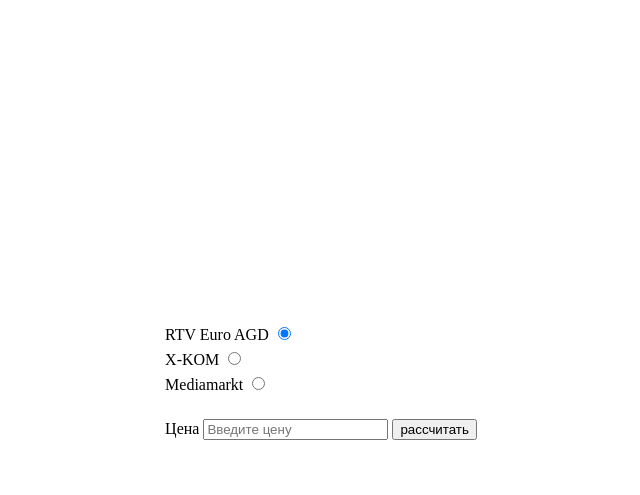
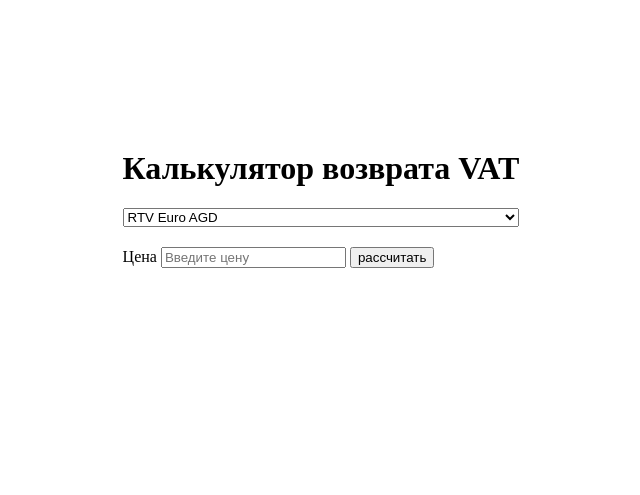
Before and after one commit to olegior/vat, a plain HTML site: page index.html in a window 1280 px wide. Shown: the whole page, without its empty margins (319-959 px from the left). Drawn offline with Linux system fonts and the light colour scheme.

Commit message:
radio to select

```diff
--- a/index.html
+++ b/index.html
@@ -8,22 +8,17 @@
     <title>Калькулятор возврата VAT</title>
     <style>
         .container {
-            height: 100vh;
+            height: 50vh;
             display: flex;
             justify-content: center;
             align-items: center;
         }
-
-        .wrapper>div{
-            padding-bottom: 20px;
-            display: flex;
-            flex-direction: column;
+        p {
+            margin-top: 20px;
         }
-        .wrapper div div{
-            padding-bottom: 5px;
-        }
-        p{
-            padding-top: 20px;
+        select {
+            width: 100%;
+            margin-bottom: 20px;
         }
     </style>
 </head>
@@ -31,20 +26,13 @@
 <body>
     <div class="container">
         <div class="wrapper">
-            <div>
-                <div>
-                    <label for="rtv">RTV Euro AGD</label>
-                    <input type="radio" name="sklep" id="rtv" value="rtv" checked>
-                </div>
-                <div>
-                    <label for="rtv">X-KOM</label>
-                    <input type="radio" name="sklep" id="xkom" value="xkom">
-                </div>
-                <div>
-                    <label for="mediamarkt">Mediamarkt</label>
-                    <input type="radio" name="sklep" id="mediamarkt" value="mmarkt">
-                </div>
-            </div>
+            <h1>Калькулятор возврата VAT</h1>
+            <select name="sklep" id="sklep-select">
+                <option value="rtv">RTV Euro AGD</option>
+                <option value="mmarkt">Mediamarkt</option>
+                <option value="xkom">X-KOM</option>
+            </select>
+            <br>
             <label for="price">Цена</label>
             <input id="price" type="text" placeholder="Введите цену"
                 oninput="this.value = this.value.replace(/[^0-9.]/g, '').replace(/(\..*?)\..*/g, '$1').replace(/^0[^.]/, '0');">
@@ -55,11 +43,7 @@
     <script>
         document.getElementById('button').onclick = function () {
             let price = document.getElementById('price').value
-            let sklep = document.getElementsByName('sklep')
-            sklep.forEach(element => {
-                if (element.checked)
-                    sklep = element.value
-            });
+            let sklep = document.getElementById('sklep-select').value
             document.getElementById("vat").textContent = "Возврат: "
             switch (sklep) {
                 case 'rtv':
@@ -69,7 +53,9 @@
                     document.getElementById("vat").textContent += Math.round((price - Math.round(price / 1.23 * 100) / 100) * 100) / 100;
                     break;
                 case 'xkom':
-                    document.getElementById("vat").textContent += Math.round((price - Math.round(price / 1.23 * 100) / 100 - 49) * 100) / 100;
+                    (Math.round((price - Math.round(price / 1.23 * 100) / 100 - 49) * 100) / 100>0)?
+                    document.getElementById("vat").textContent += Math.round((price - Math.round(price / 1.23 * 100) / 100 - 49) * 100) / 100
+                    :document.getElementById("vat").textContent += 'За оформление бланка возьмут 49 zl! Это больше чем VAT к возврату!';
                     break;
             }
         }
```
